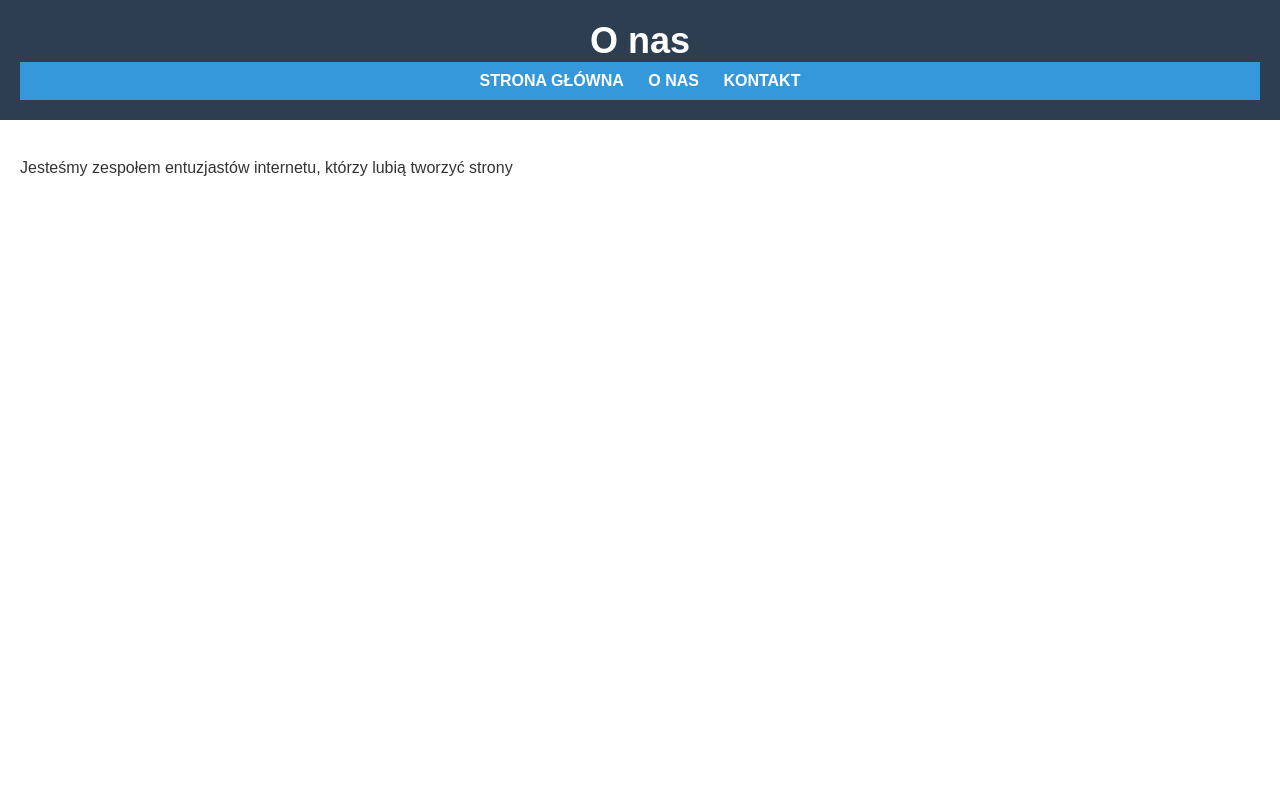
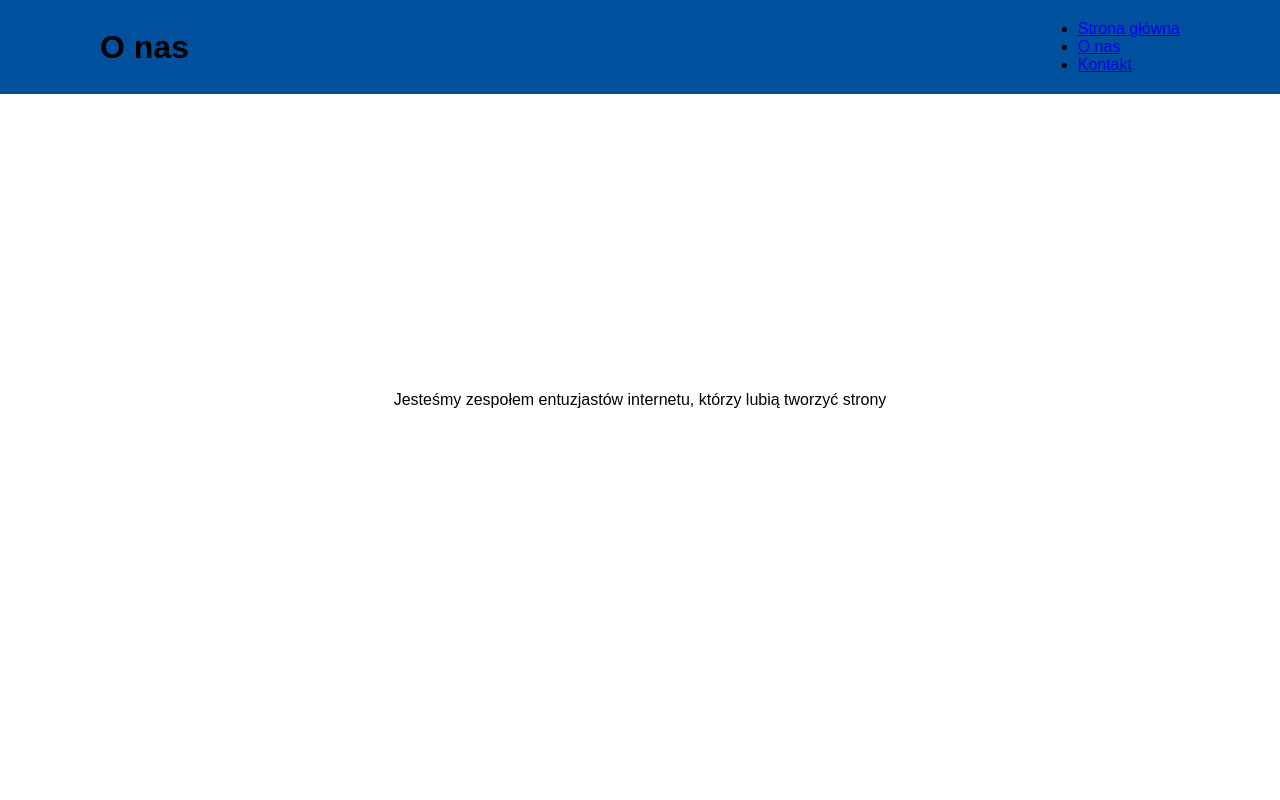
Before and after one commit to KubaPlayer1/inzynieria-oprogramowania, a PHP site: page /STRONA/onas.html in a window 1280 px wide. Run offline with PHP 8.4, Linux system fonts and the light colour scheme.

Commit message:
Update style.css

```diff
--- a/STRONA/style.css
+++ b/STRONA/style.css
@@ -1,77 +1,151 @@
-/* Body styles */
-body {
-	background-color: #f1f1f1;
-	font-family: Arial, sans-serif;
-	color: #333;
+*{
     margin: 0;
     padding: 0;
+    box-sizing: border-box;
+    font-family: 'Poppins', sans-serif;
+    }
+    body {
     display: flex;
-	flex-direction: column;
+    justify-content: center;
+    align-items: center;
     min-height: 100vh;
+    background-size: cover;
+    background-position: center;
     }
 
-  /* Header styles */
     header {
-	background-color: #2c3e50;
-	color: #fff;
-	padding: 20px;
-	text-align: center;
+    background-color: #00509D;
+    position: fixed;
+    top: 0;
+    left: 0;
+    width: 100%;
+    padding: 20px 100px;
+    display: flex;
+    justify-content: space-between;
+    align-items: center;
+    z-index: 99;
     }
 
-  header h1 {
-	font-size: 36px;
-	margin: 0;
+    .logo {
+    font-size: 2em;
+    user-select: none;
+    color: white;
     }
 
-  /* Navigation styles */
-  nav {
-	background-color: #3498db;
-	padding: 10px;
-	text-align: center;
+    .navigation a {
+    position: relative;
+    color: white;
+    font-size: 1.1em;
+    text-decoration: none;
+    font-weight: 500;
+    margin-left: 40px;
     }
 
-  nav ul {
-	list-style: none;
-	margin: 0;
-	padding: 0;
+    .navigation a::after {
+    content: '';
+    position: absolute;
+    left: 0;
+    bottom: -6px;
+    width: 100%;
+    height: 3px;
+    background: white;
+    border-radius: 5px;
+    transform-origin: right;
+    transform: scaleX(0);
+    transition: transform .5s;
     }
 
-  nav li {
-	display: inline-block;
+    .navigation a:hover::after {
+    transform-origin: left;
+    transform: scaleX(1);
     }
 
-  nav a {
-	color: #fff;
-	font-weight: bold;
-	padding: 10px;
-	text-decoration: none;
-	text-transform: uppercase;
+    .navigation .button-pop{
+    width: 130px;
+    height: 50px;
+    background: #00509D;
+    color: white;
+    border: 2px solid #00509D;
+    outline: none;
+    border-radius: 6px;
+    cursor: pointer;
+    font-size: 1.1em;
+    font-weight: 500;
+    margin-left: 40px;
+    transition: .5s;
     }
 
-  nav a:hover {
-	background-color: #2980b9;
+    .navigation .button-pop:hover {
+    background-color: white;
+    color: #00509D;
     }
 
-  /* Main content styles */
-  main {
-	background-color: #fff;
-	flex: 1;
-	padding: 20px;
+    .wrapper {
+    position: relative;
+    width: 400px;
+    height: 440px;
+    border: 2px solid #00509D;
+    display: flex;
+    justify-content: center;
+    align-items: center;
+    overflow: hidden;
+    transform: scale(1);
+    transition: height .2s ease;
     }
 
-  h2 {
-	color: #2980b9;
+    .wrapper.active-popup {
+    transform: scale(1);
     }
 
-  p {
-	line-height: 1.5;
+    .wrapper.active {
+    height: 520px;
     }
 
-  /* Footer styles */
-  footer {
-	background-color: #2c3e50;
-	color: #fff;
-	padding: 10px;
+    .wrapper .form-box {
+    width: 100%;
+    padding: 40px;
+    }
+
+    .wrapper .close-button {
+    position: absolute;
+    top: 0;
+    right: 0;
+    width: 45px;
+    height: 45px;
+    background: #00509D;
+    font-size: 2em;
+    display: flex;
+    justify-content: center;
+    align-items: center;
+    border-bottom-left-radius: 20px;
+    cursor: pointer;
+    z-index: 1;
+    }
+
+    .wrapper .form-box.login {
+    transition: transform .18s ease;
+    transform: translateX(0);
+    display: none;
+    }
+
+    .wrapper.active .form-box.login {
+    transition: none;
+    transform: translateX(-400px);
+    }
+
+    .wrapper .form-box.register {
+    position: absolute;
+    transition: none;
+    transform: translateX(0);
+    /400px/
+    }
+
+    .wrapper.active .form-box.register {
+    transition: transform .18s ease;
+    transform: translateX(0);
+    }
+
+    .form-box h2 {
     text-align: center;
-	margin-top: auto;
+    font-size: 2em;
     }
```
Lines whose indentation alone changed are shown as unchanged.
